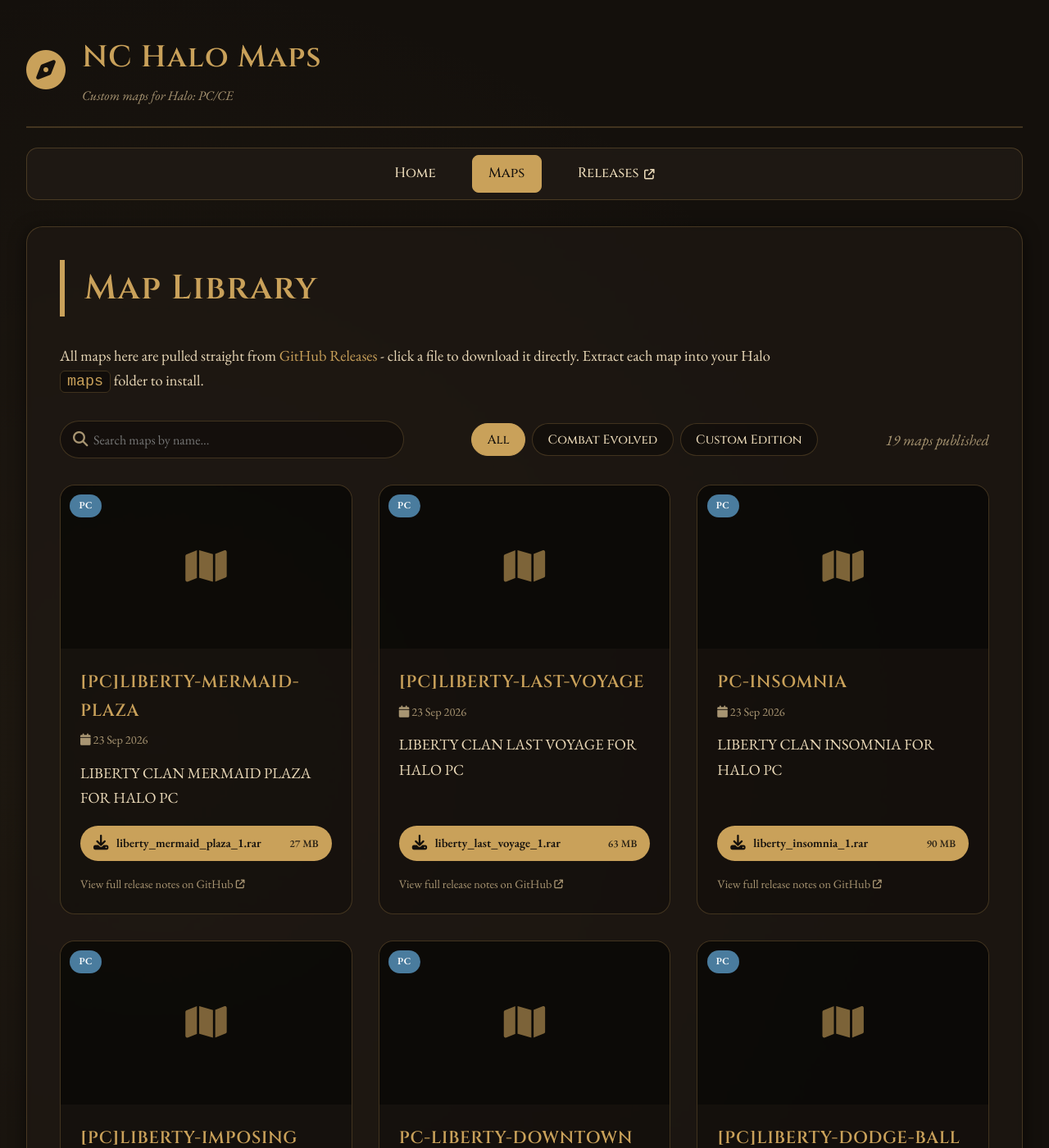
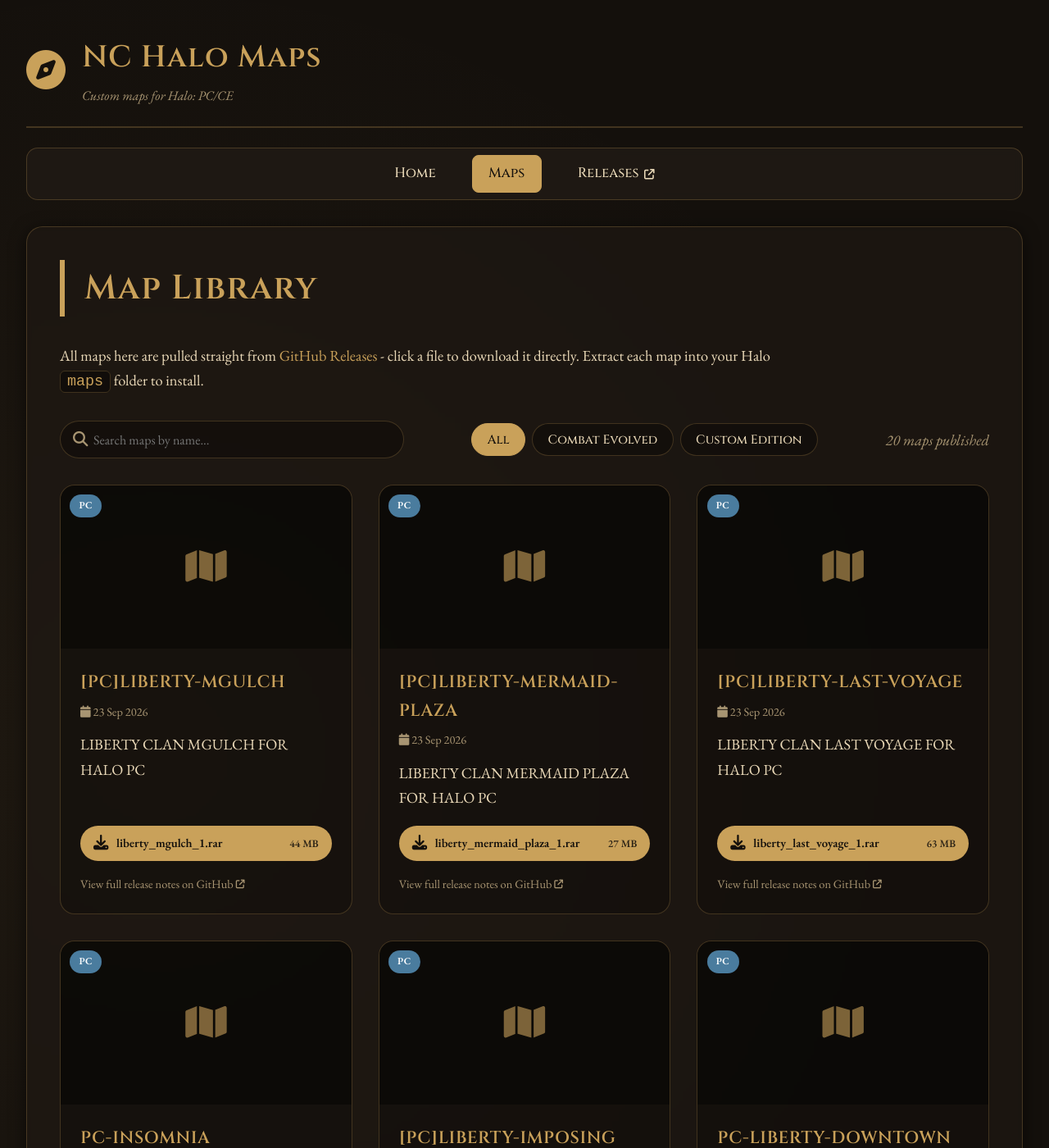
Before and after one commit to Chalwk/NC-Halo-Maps, a Jekyll site: the page built from maps.html, in a window 1280 px wide and 1400 px high. Shown: the whole window at 82% size. Built offline with Jekyll 4.4.1, drawn with Linux system fonts in a browser that asks for light colours.

Commit message:
chore: update releases data

```diff
--- a/_data/releases.json
+++ b/_data/releases.json
@@ -1,4 +1,27 @@
 [
+  {
+    "id": 394756862,
+    "tag": "PC-LIBERTY-MGULCH",
+    "name": "[PC]LIBERTY-MGULCH",
+    "body": "LIBERTY CLAN MGULCH FOR HALO PC",
+    "prerelease": false,
+    "published_at": "2026-09-23T14:40:45Z",
+    "html_url": "https://github.com/nakedchick-code/NC-Halo-Maps/releases/tag/PC-LIBERTY-MGULCH",
+    "games": [
+      "PC"
+    ],
+    "thumbnail": null,
+    "assets": [
+      {
+        "name": "liberty_mgulch_1.rar",
+        "size": 46034033,
+        "size_human": "44 MB",
+        "download_count": 0,
+        "browser_download_url": "https://github.com/nakedchick-code/NC-Halo-Maps/releases/download/PC-LIBERTY-MGULCH/liberty_mgulch_1.rar",
+        "content_type": "application/x-compressed"
+      }
+    ]
+  },
   {
     "id": 394755723,
     "tag": "PC-LIBERTY-MERMAID-PLAZA",
```
